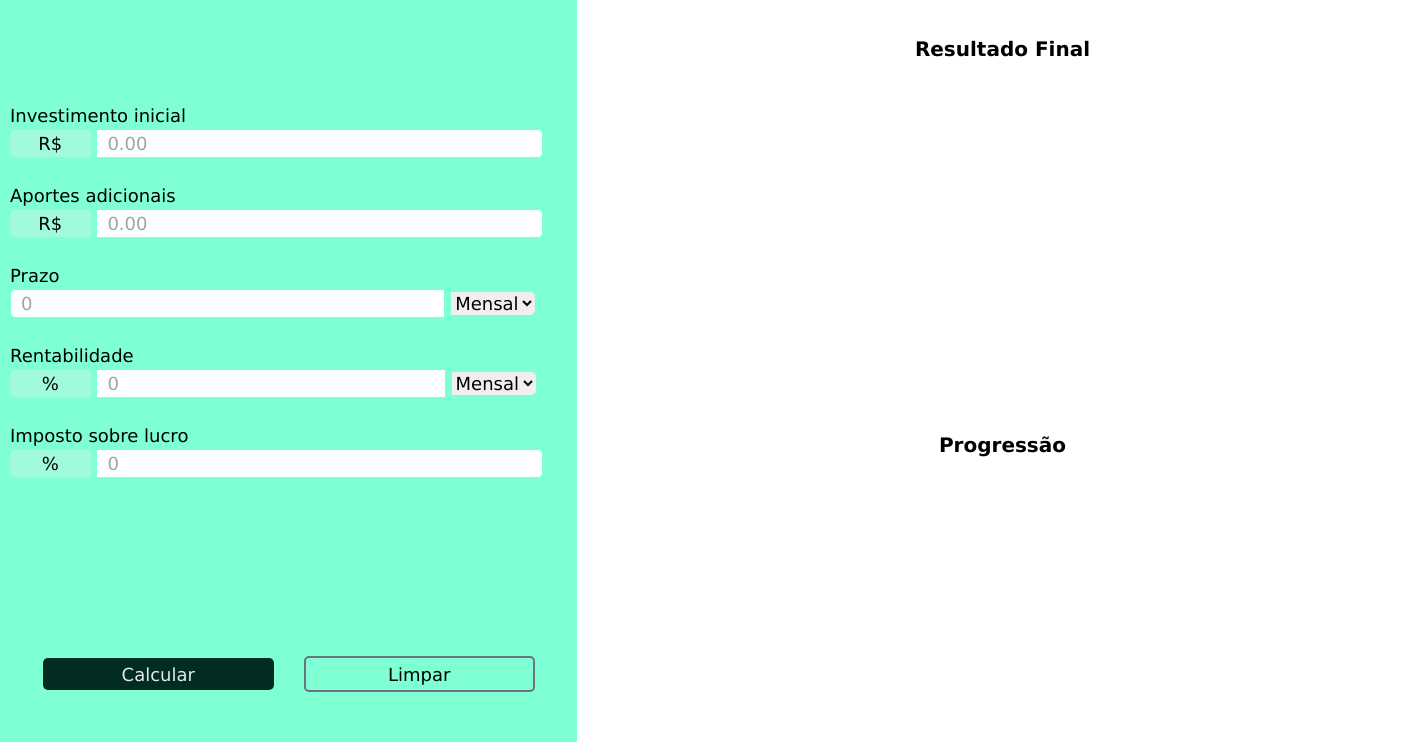
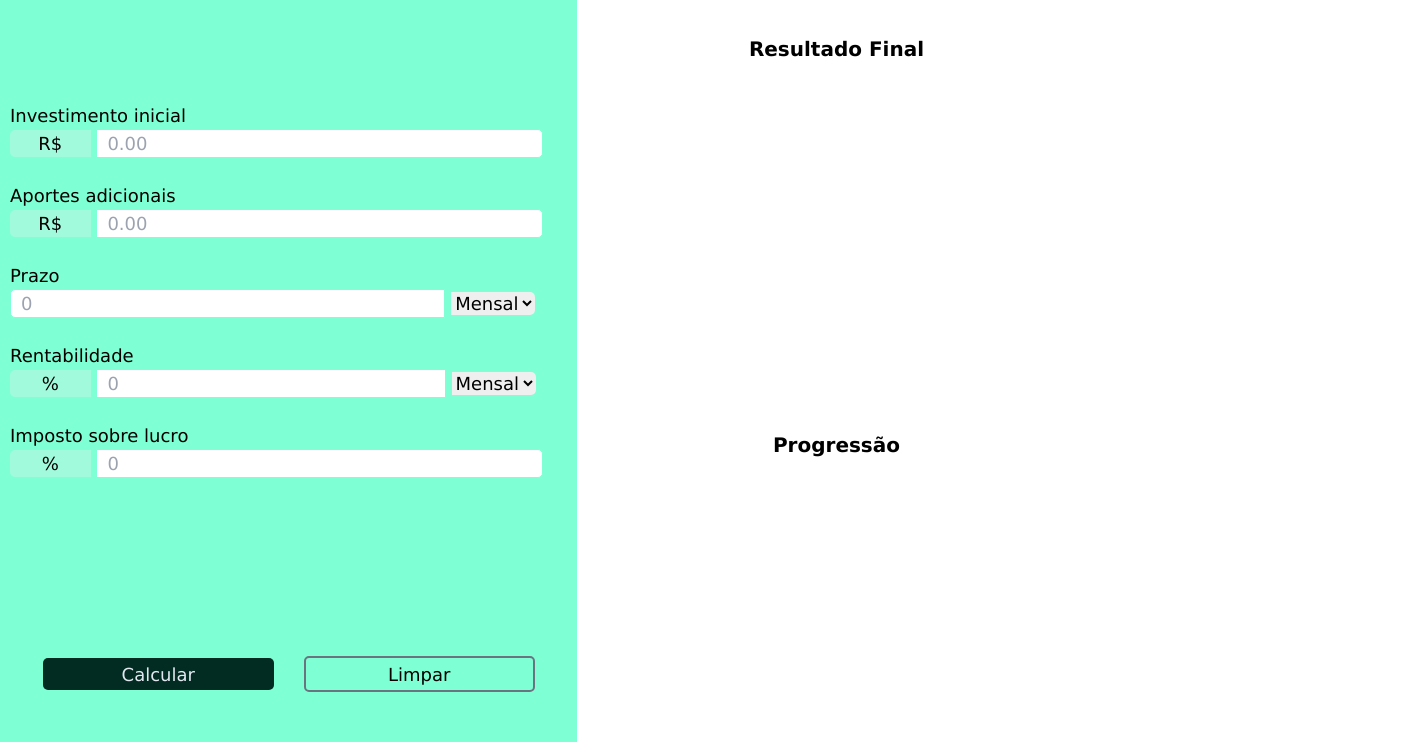
Before and after one commit to JorgeWilliamSS92/ProjetoCalculadoraInvestimentos, a website built with Vite: page index.html in a window 1280 px wide. Shown: the part 58-800 px from the top of the page, 1402 px wide, since content can reach past the window. Built offline with nearby package versions, Linux system fonts and the light colour scheme.

Commit message:
atualizando posição dos gráficos

```diff
--- a/main.css
+++ b/main.css
@@ -93,7 +93,7 @@ body {
     justify-content: center;
     align-items: center;
     height: 100dvh;
-    width: 100dvh;
+    width: 120%;
     padding-left: 5rem;
 
     & p {
@@ -107,7 +107,7 @@ body {
       justify-content: center;
       align-items: center;
       height: 42dvh;
-      width: 100dvh;
+      width: 110%;
       padding: 2rem;
       margin-bottom: 2rem;
 
@@ -123,7 +123,7 @@ body {
       justify-content: center;
       align-items: center;
       height: 52dvh;
-      width: 100dvh;
+      width: 110%;
       padding: 2rem;
     }
   }
```
